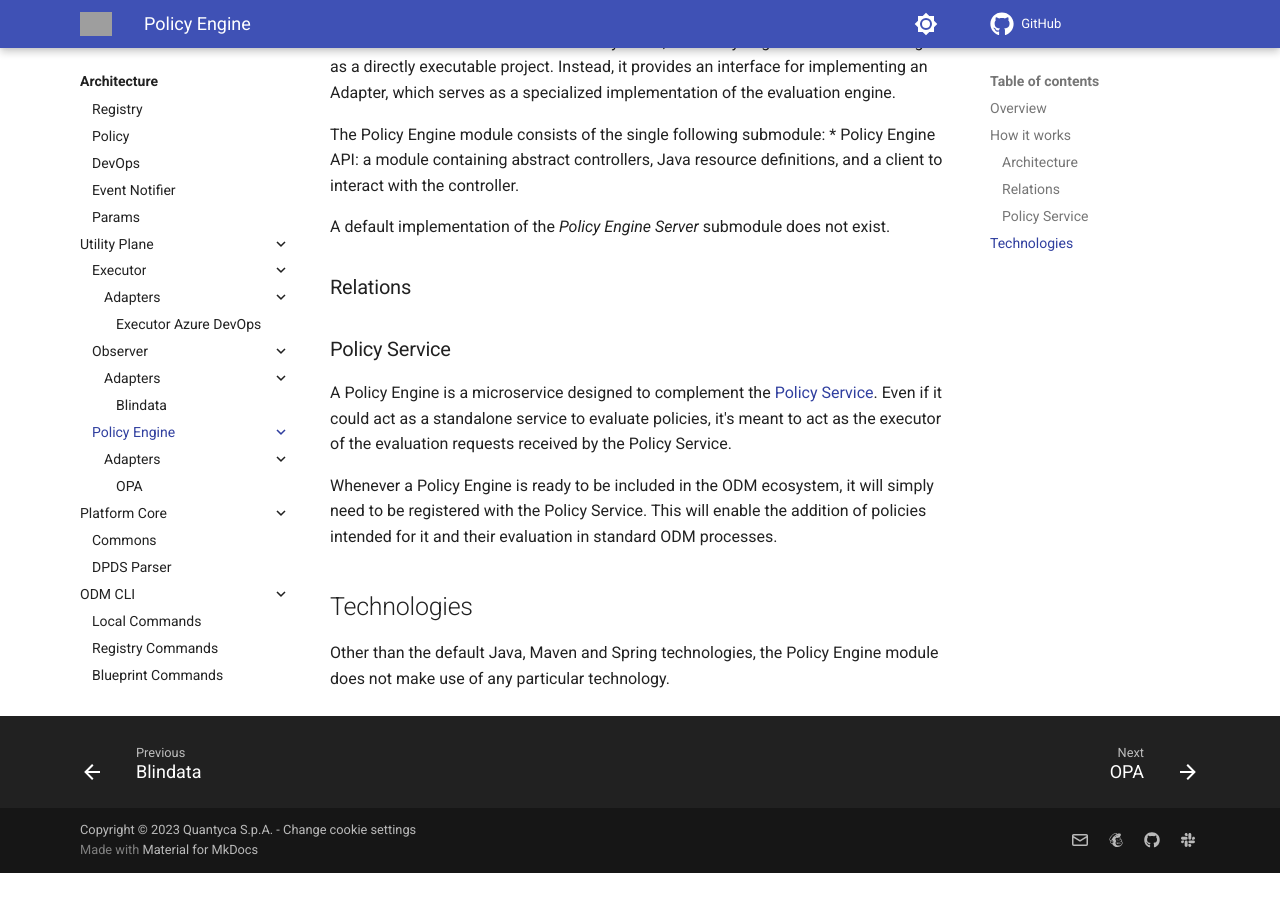
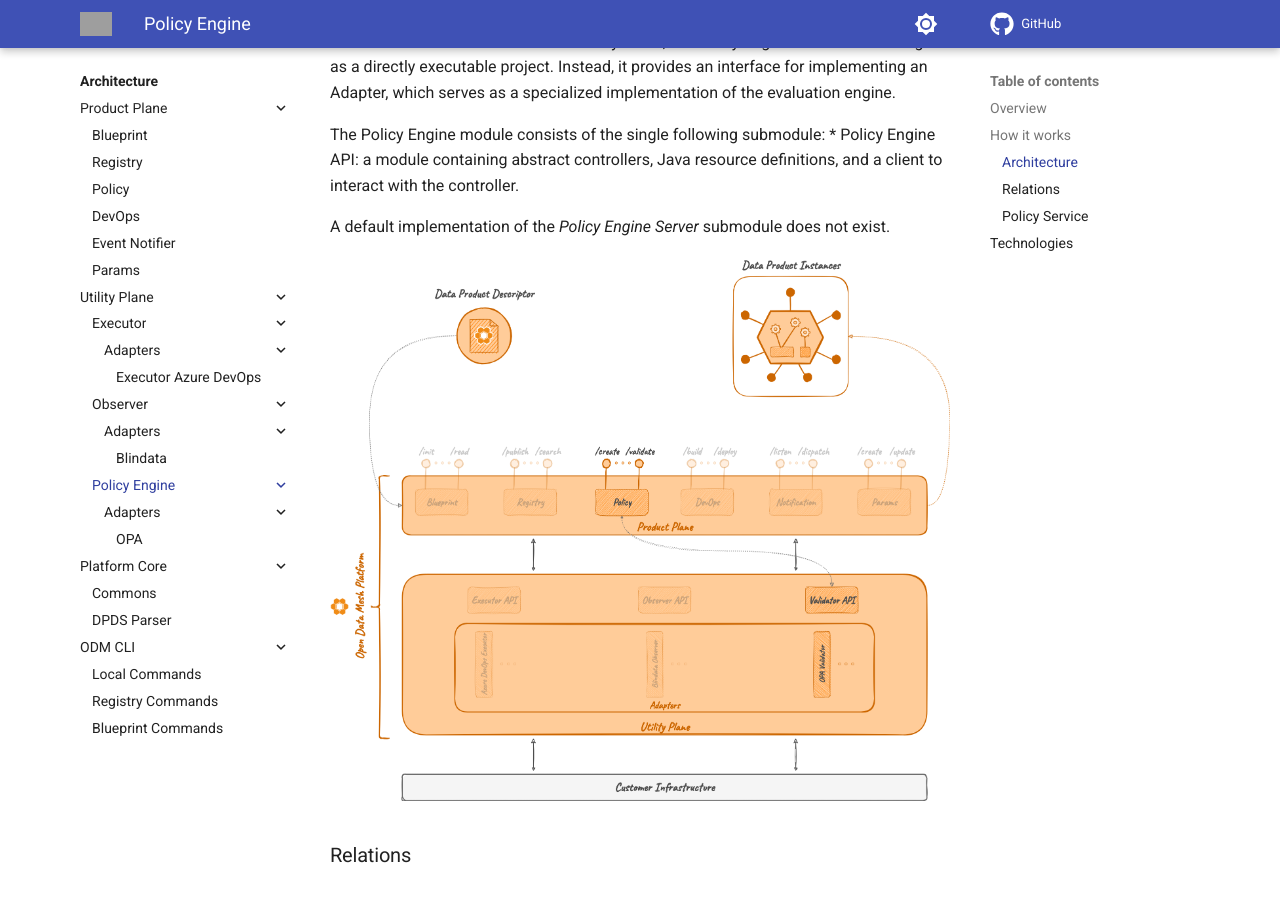
Before and after one commit to opendatamesh-initiative/odm-site-platform, an MkDocs documentation site: the page built from docs/architecture/utility-plane/policy/index.md, in a window 1280 px wide and 900 px high, scrolled down 598 px. Built offline with MkDocs 1.6.1 and Material for MkDocs 9.7.7, drawn with Linux system fonts in a browser that asks for light colours; comment, search, counter and statistics services are not loaded; before the commit the page ends 1471 px from its top, so only the background shows below that; grey boxes are pictures that could not be loaded.

Commit message:
add arcitecture for policy engine and policy engine opa

```diff
--- a/docs/architecture/utility-plane/policy/index.md
+++ b/docs/architecture/utility-plane/policy/index.md
@@ -26,7 +26,7 @@
 
 A default implementation of the *Policy Engine Server* submodule does not exist.
 
-<!--![Policy-Engine-diagram](../../../images/architecture/utility-plane/executor/executor_architecture.png)-->
+![Policy-Engine-diagram](../../../images/architecture/utility-plane/policy/policy_engine_architecture.png)
 
 ### Relations
 
```
Also changed, not shown: docs/architecture/utility-plane/policy/adapters/opa.md (+1 -1 lines), docs/images/architecture/utility-plane/policy/adapters/policy_engine_opa_architecture.png (added), docs/images/architecture/utility-plane/policy/policy_engine_architecture.png (added), 1 other file.
